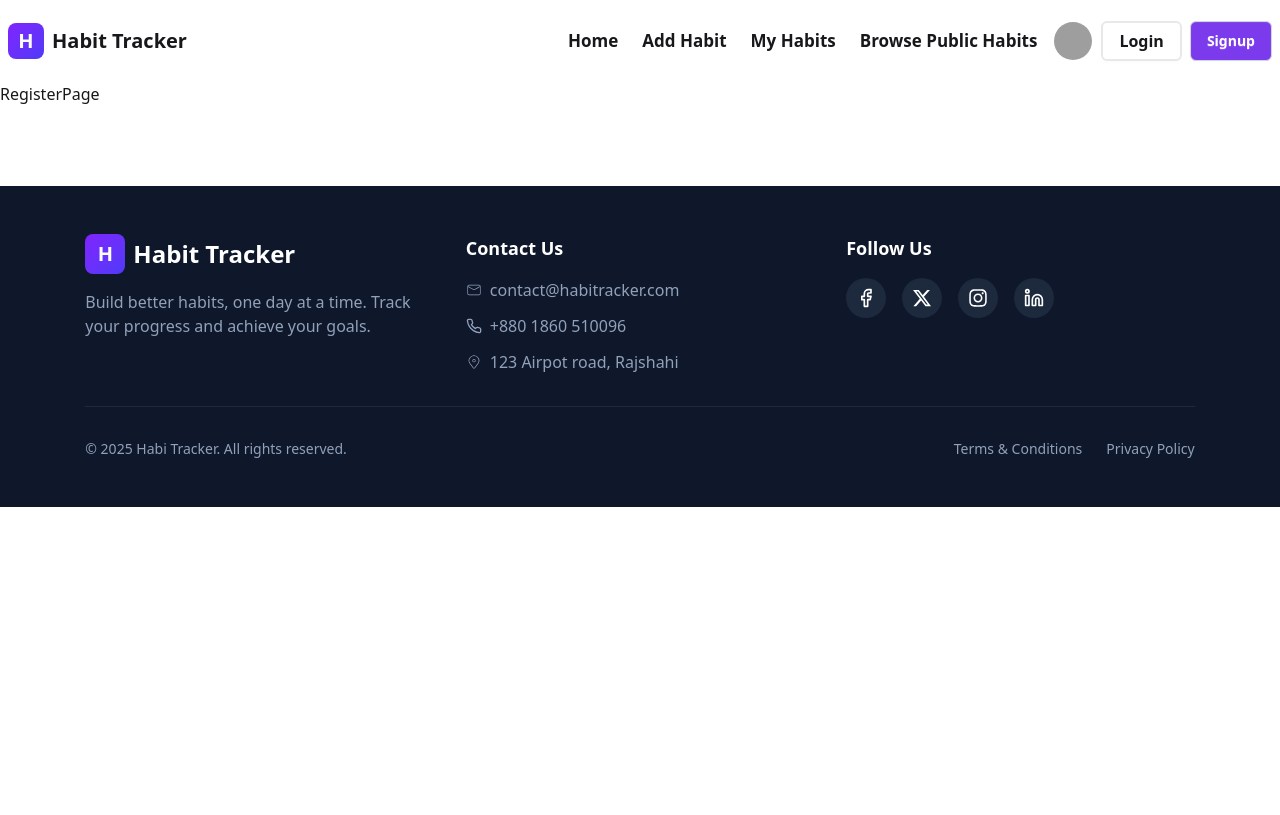
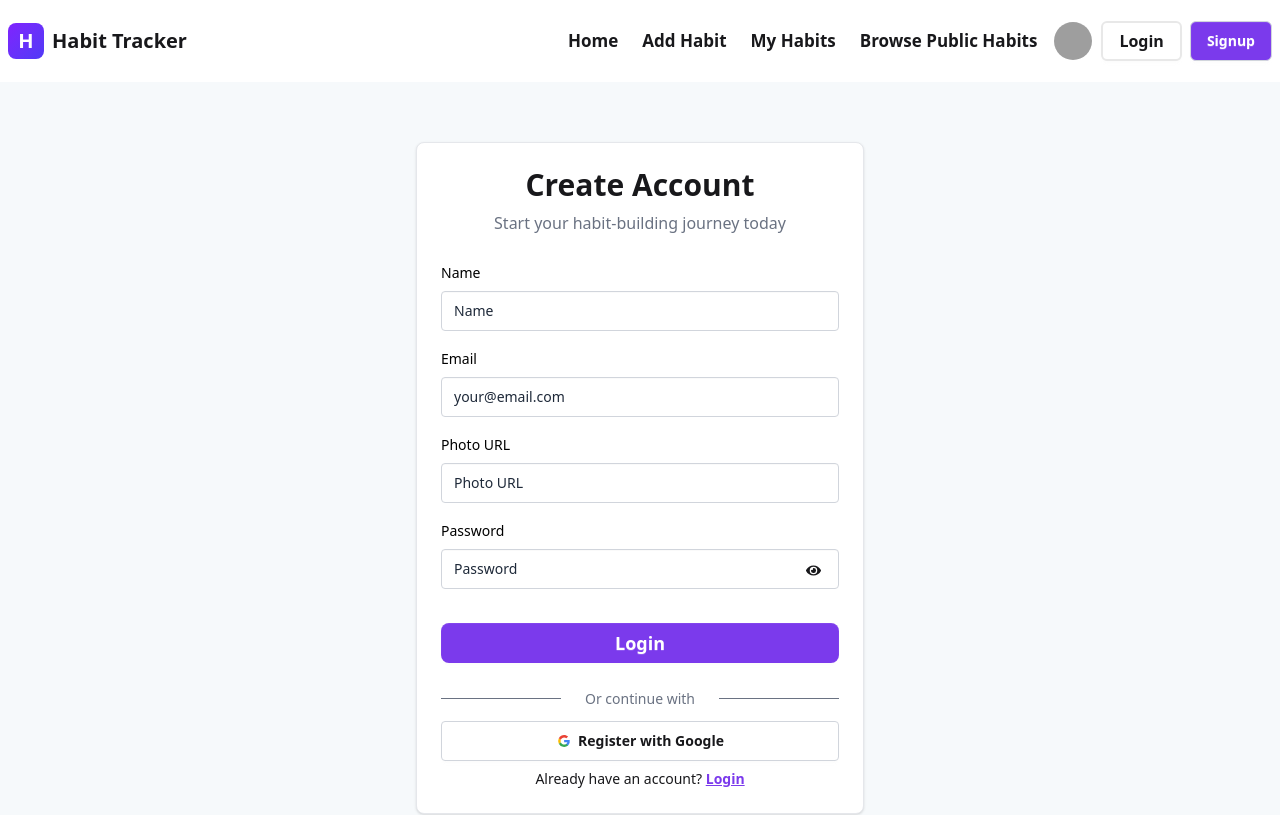
Before and after one commit to sdabdullah/habit-tracker-client, a React app: page /register in a window 1280 px wide. Shown: the top 815 px of the page. Built offline with nearby package versions, Linux system fonts and the light colour scheme; grey boxes are pictures that could not be loaded; the HTML template or start-up script is replaced by a standard one.

Commit message:
firebase & AuthContext added

```diff
--- a/package.json
+++ b/package.json
@@ -11,6 +11,7 @@
   },
   "dependencies": {
     "@tailwindcss/vite": "^4.1.17",
+    "firebase": "^12.5.0",
     "motion": "^12.23.24",
     "react": "^19.2.0",
     "react-dom": "^19.2.0",
--- a/src/Pages/LoginPage.jsx
+++ b/src/Pages/LoginPage.jsx
@@ -1,9 +1,61 @@
-import React from 'react';
+import React, { useState } from 'react';
+import { FaEye } from 'react-icons/fa';
+import { IoEyeOff } from 'react-icons/io5';
+import { Link } from 'react-router';
 
 const LoginPage = () => {
+    const [showPassIcon, setShowPassIcon] = useState();
     return (
-        <div>
-            LoginPage
+        <div className='bg-[#f6f9fb]'>
+            <div className='flex justify-center items-center px-10 py-15'>
+                <title>Habit Tracker - Login</title>
+
+                <div className="card bg-[#ffffff] md:w-full max-w-md border shadow-sm border-[#e5e7eb] pt-6">
+
+                    <h2 className='font-semibold text-3xl text-center'>Welcome Back!</h2>
+                    <p className='text-center text-gray-500 mt-2'>Login to continue your habit journey</p>
+
+                    <div className="card-body">
+                        <form>
+                            <fieldset className="fieldset">
+
+                                <div>
+                                    <label className="label text-sm text-black">Email</label>
+                                    <input type="email" className="input w-full border-gray-300 mt-2 placeholder:text-gray-800 text-black" name='email' placeholder="your@email.com" />
+                                </div>
+
+                                <div className='relative'>
+                                    <label className="label text-sm text-black">Password</label>
+                                    <input type={showPassIcon ? "text" : "password"} className="input w-full border-gray-300 mt-2 placeholder:text-gray-800 text-black" name='password' placeholder="Password" />
+
+                                    <span onClick={() => setShowPassIcon(!showPassIcon)} className="absolute top-[42px] right-[18px] cursor-pointer z-50">
+                                        {showPassIcon ? <IoEyeOff size={15} ></IoEyeOff> : <FaEye size={15} ></FaEye>}
+                                    </span>
+                                </div>
+
+                                {/* <Link to='/forgot-password'><p className='text-sm hover:underline'>Forgot password?</p></Link> */}
+
+                                <button type="submit" className="btn text-white border-none rounded-md mt-4 bg-[#7b3aec] border-0 text-lg">Login</button>
+
+                                <div className="flex justify-center items-center text-center gap-2 mt-2 text-sm">
+                                    <div className='h-px w-30 bg-gray-500'></div>
+                                    <p className='text-gray-500'>Or continue with</p>
+                                    <div className='h-px w-30 bg-gray-500'></div>
+                                </div>
+                            </fieldset>
+                        </form>
+
+                        <button className="btn rounded bg-white border-gray-300">
+
+                            <svg aria-label="Google logo" width="16" height="16" xmlns="http://www.w3.org/2000/svg" viewBox="0 0 512 512"><g><path d="m0 0H512V512H0" fill="#fff"></path><path fill="#34a853" d="M153 292c30 82 118 95 171 60h62v48A192 192 0 0190 341"></path><path fill="#4285f4" d="m386 400a140 175 0 0053-179H260v74h102q-7 37-38 57"></path><path fill="#fbbc02" d="m90 341a208 200 0 010-171l63 49q-12 37 0 73"></path><path fill="#ea4335" d="m153 219c22-69 116-109 179-50l55-54c-78-75-230-72-297 55"></path></g></svg>
+
+                            Login with Google
+                        </button>
+
+                        <p className='text-center text-sm'> <span className="">Don't have an account?</span> <Link className='font-semibold text-[#7b3aec] underline' to='/register'>Sign up</Link> </p>
+                    </div>
+                </div>
+            </div>
         </div>
     );
 };
--- a/src/Pages/RegisterPage.jsx
+++ b/src/Pages/RegisterPage.jsx
@@ -1,9 +1,86 @@
-import React from 'react';
+import React, { useState } from 'react';
+import { FaEye } from 'react-icons/fa';
+import { IoEyeOff } from 'react-icons/io5';
+import { Link } from 'react-router';
 
 const RegisterPage = () => {
+    const [showPassIcon, setShowPassIcon] = useState();
+
+    const handleUserRegister = (e) => {
+        e.preventDefault();
+
+        const form = e.target;
+        const name = form.name.value;
+        const email = form.email.value;
+        const photoURL = form.photoURL.value;
+        const password = form.password.value;
+        console.log({name, email, photoURL, password });
+
+    }
+
     return (
-        <div>
-            RegisterPage
+        <div className='bg-[#f6f9fb]'>
+            <div className='flex justify-center items-center px-10 py-15'>
+                <title>Habit Tracker - Login</title>
+
+                <div className="card bg-[#ffffff] w-full max-w-md border shadow-sm border-[#e5e7eb] pt-6">
+
+                    <h2 className='font-semibold text-3xl text-center'>Create Account</h2>
+                    <p className='text-center text-gray-500 mt-2'>Start your habit-building journey today</p>
+
+                    <div className="card-body">
+                        <form onSubmit={handleUserRegister}>
+                            <fieldset className="fieldset space-y-3">
+
+                                <div>
+                                    <label className="label text-sm text-black">Name</label>
+                                    <input type="text" className="input w-full border-gray-300 mt-2 placeholder:text-gray-800 text-black" name='name' placeholder="Name" />
+                                </div>
+
+                                <div>
+                                    <label className="label text-sm text-black">Email</label>
+                                    <input type="email" className="input w-full border-gray-300 mt-2 placeholder:text-gray-800 text-black" name='email' placeholder="your@email.com" />
+                                </div>
+
+                                <div>
+                                    <label className="label text-sm text-black">Photo URL</label>
+                                    <input type="text" className="input w-full border-gray-300 mt-2 placeholder:text-gray-800 text-black" name='photoURL' placeholder="Photo URL" />
+                                </div>
+
+                                <div className='relative'>
+                                    <label className="label text-sm text-black">Password</label>
+                                    <input type={showPassIcon ? "text" : "password"} className="input w-full border-gray-300 mt-2 placeholder:text-gray-800 text-black" name='password' placeholder="Password" />
+
+                                    <span onClick={() => setShowPassIcon(!showPassIcon)} className="absolute top-[42px] right-[18px] cursor-pointer z-50">
+                                        {showPassIcon ? <IoEyeOff size={15} ></IoEyeOff> : <FaEye size={15} ></FaEye>}
+                                    </span>
+                                </div>
+
+                                {/* {
+                                    errorOfpasswordValid && <p className='text-red-600'>{errorOfpasswordValid}</p>
+                                } */}
+
+                                <button type="submit" className="btn text-white border-none rounded-lg mt-4 bg-[#7b3aec] border-0 text-lg">Login</button>
+
+                                <div className="flex justify-center items-center text-center gap-2 mt-2 text-sm">
+                                    <div className='h-px w-30 bg-gray-500'></div>
+                                    <p className='text-gray-500'>Or continue with</p>
+                                    <div className='h-px w-30 bg-gray-500'></div>
+                                </div>
+                            </fieldset>
+                        </form>
+
+                        <button className="btn rounded bg-white border-gray-300">
+
+                            <svg aria-label="Google logo" width="16" height="16" xmlns="http://www.w3.org/2000/svg" viewBox="0 0 512 512"><g><path d="m0 0H512V512H0" fill="#fff"></path><path fill="#34a853" d="M153 292c30 82 118 95 171 60h62v48A192 192 0 0190 341"></path><path fill="#4285f4" d="m386 400a140 175 0 0053-179H260v74h102q-7 37-38 57"></path><path fill="#fbbc02" d="m90 341a208 200 0 010-171l63 49q-12 37 0 73"></path><path fill="#ea4335" d="m153 219c22-69 116-109 179-50l55-54c-78-75-230-72-297 55"></path></g></svg>
+
+                            Register with Google
+                        </button>
+
+                        <p className='text-center text-sm'> <span className="">Already have an account?</span> <Link className='font-semibold text-[#7b3aec] underline' to='/login'>Login</Link> </p>
+                    </div>
+                </div>
+            </div>
         </div>
     );
 };
--- /dev/null
+++ b/src/context/AuthContext.jsx
@@ -0,0 +1,3 @@
+import { createContext } from "react";
+
+export const AuthContext = createContext(null)
--- /dev/null
+++ b/src/firebase/firebase.init.js
@@ -0,0 +1,21 @@
+// Import the functions you need from the SDKs you need
+import { initializeApp } from "firebase/app";
+import { getAuth } from "firebase/auth";
+// TODO: Add SDKs for Firebase products that you want to use
+// https://firebase.google.com/docs/web/setup#available-libraries
+
+// Your web app's Firebase configuration
+const firebaseConfig = {
+  apiKey: "AIzaSyB6dC30X0U9otBQzW7-b3UG2lrqpjQOjI0",
+  authDomain: "habit-tracker-6244c.firebaseapp.com",
+  projectId: "habit-tracker-6244c",
+  storageBucket: "habit-tracker-6244c.firebasestorage.app",
+  messagingSenderId: "69964953137",
+  appId: "1:69964953137:web:0519a3db88431f2db9c710"
+};
+
+// Initialize Firebase
+const app = initializeApp(firebaseConfig);
+
+// Initialize Firebase Authentication and get a reference to the service
+export const auth = getAuth(app);
--- a/src/index.css
+++ b/src/index.css
@@ -13,6 +13,6 @@
 /* a.active{
     @apply text-[#7b3aec]
 } */
-a.active{
+/* a.active{
     @apply font-bold
-}
+} */
```
Also changed, not shown: 1 other file (tests, documents, lock files or other folders).
